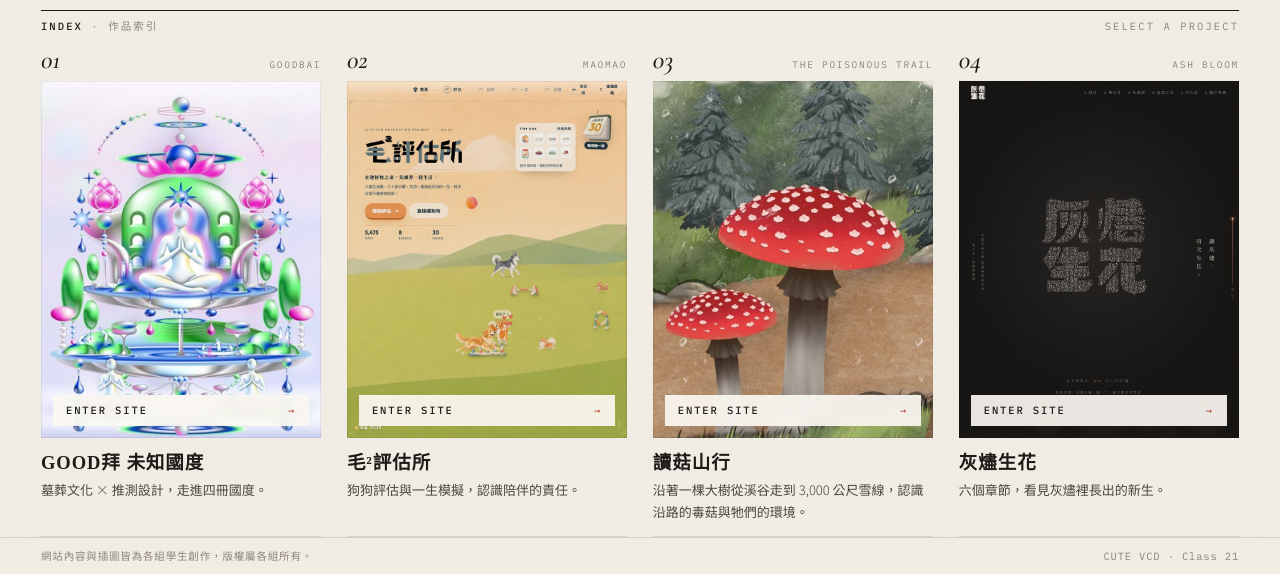
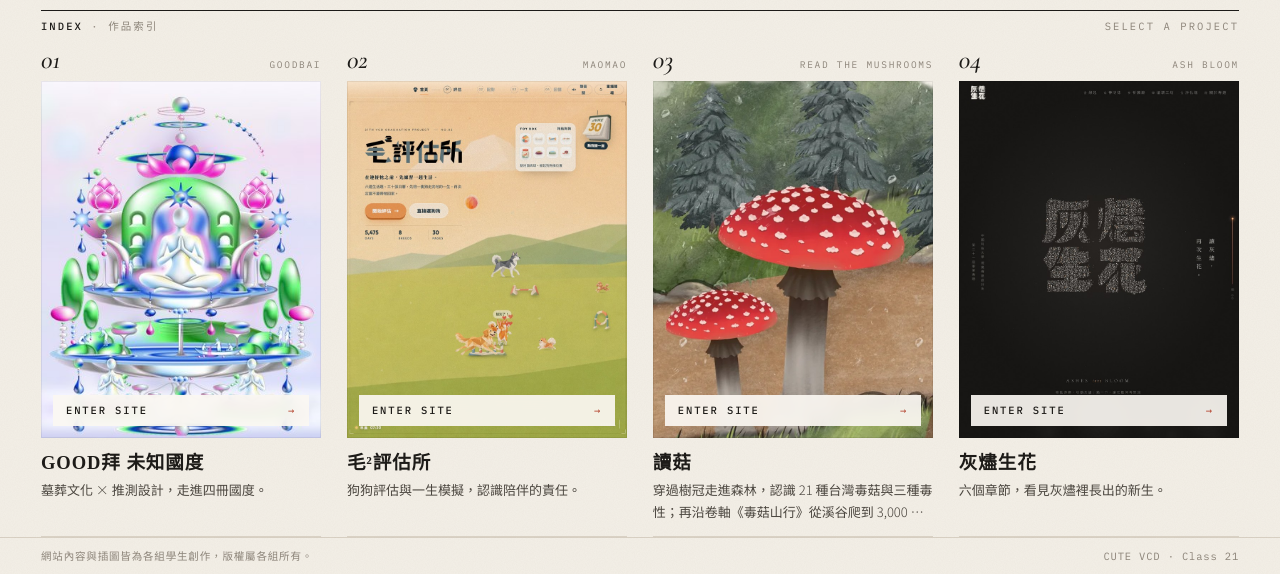
Before and after one commit to cute-capstone/cute-capstone.github.io, a plain HTML site: page index.html in a window 1280 px wide. Shown: the part 226-800 px from the top of the page. Drawn offline with nearby package versions, Linux system fonts and the light colour scheme.

Commit message:
總入口：03 組卡片改為「讀菇」主網站
Co-Authored-By: Claude Opus 5.5 <noreply@anthropic.com>

```diff
--- a/index.html
+++ b/index.html
@@ -131,7 +131,7 @@ footer .wrap{display:flex;justify-content:space-between;gap:16px;align-items:cen
 const SITES = [
   { no:'01', name:'GOOD拜 未知國度', en:'GOODBAI', desc:'墓葬文化 × 推測設計，走進四冊國度。', url:'goodbai/', cover:'covers/goodbai.jpg', pos:'50%' },
   { no:'02', name:'毛²評估所', en:'MAOMAO', desc:'狗狗評估與一生模擬，認識陪伴的責任。', url:'maomao/', cover:'covers/maomao-card.jpg', pos:'50%' },
-  { no:'03', name:'讀菇山行', en:'THE POISONOUS TRAIL', desc:'沿著一棵大樹從溪谷走到 3,000 公尺雪線，認識沿路的毒菇與牠們的環境。', url:'dugu/', cover:'covers/dugu-card.jpg', pos:'50%' },
+  { no:'03', name:'讀菇', en:'READ THE MUSHROOMS', desc:'穿過樹冠走進森林，認識 21 種台灣毒菇與三種毒性；再沿卷軸《毒菇山行》從溪谷爬到 3,000 公尺雪線。', url:'dugu/', cover:'covers/dugu-card.jpg', pos:'50%' },
   { no:'04', name:'灰燼生花', en:'ASH BLOOM', desc:'六個章節，看見灰燼裡長出的新生。', url:'ashbloom/', cover:'covers/ashbloom-card.jpg', pos:'50%' },
 ];
 
```
